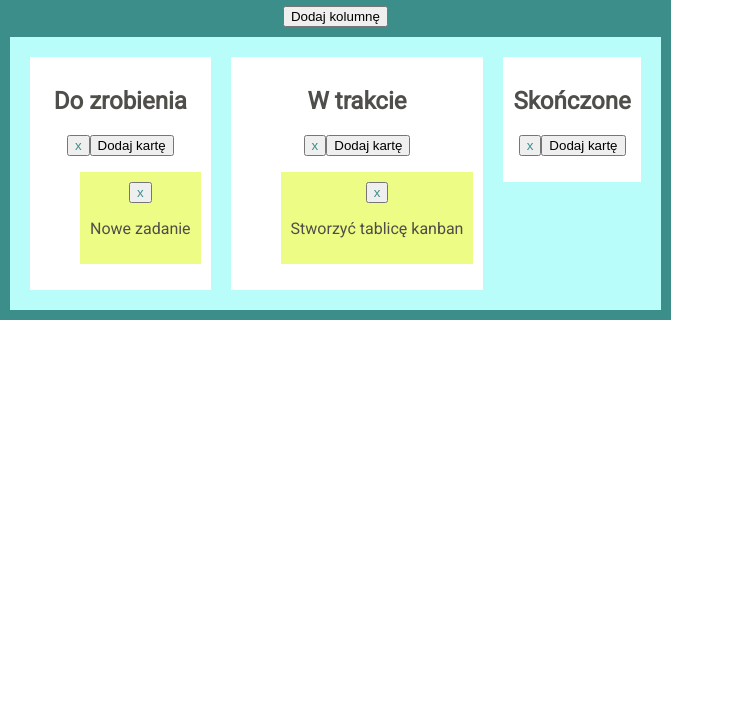
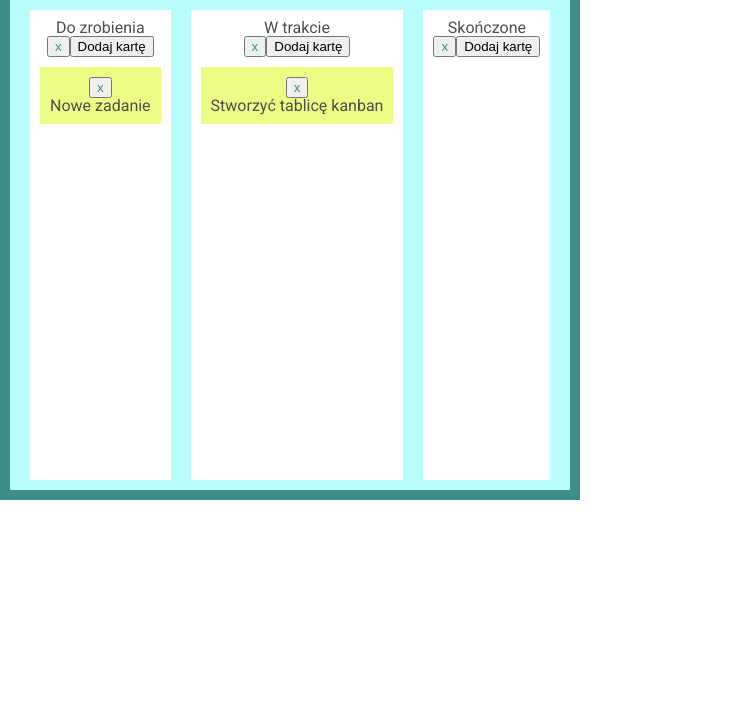
Before and after one commit to KarolinaSze/my_new_project_16_kanban, a plain HTML site: page index.html in a window 1280 px wide. Shown: the part 85-800 px from the top of the page, without its empty margins (0-734 px from the left). Drawn offline with nearby package versions, Linux system fonts and the light colour scheme.

Commit message:
changes reset css

```diff
--- a/css/style.css
+++ b/css/style.css
@@ -1,7 +1,49 @@
-@import url("https://fonts.googleapis.com/css?family=Roboto");
+html, body, div, span, applet, object, iframe,
+h1, h2, h3, h4, h5, h6, p, blockquote, pre,
+a, abbr, acronym, address, big, cite, code,
+del, dfn, em, img, ins, kbd, q, s, samp,
+small, strike, strong, sub, sup, tt, var,
+b, u, i, center,
+dl, dt, dd, ol, ul, li,
+fieldset, form, label, legend,
+table, caption, tbody, tfoot, thead, tr, th, td,
+article, aside, canvas, details, embed,
+figure, figcaption, footer, header, hgroup,
+menu, nav, output, ruby, section, summary,
+time, mark, audio, video {
+  margin: 0;
+  padding: 0;
+  border: 0;
+  font-size: 100%;
+  font: inherit;
+  vertical-align: baseline;
+}
+/* HTML5 display-role reset for older browsers */
+article, aside, details, figcaption, figure,
+footer, header, hgroup, menu, nav, section {
+  display: block;
+}
+body {
+  line-height: 1;
+}
+ol, ul {
+  list-style: none;
+}
+blockquote, q {
+  quotes: none;
+}
+blockquote:before, blockquote:after,
+q:before, q:after {
+  content: '';
+  content: none;
+}
+table {
+  border-collapse: collapse;
+  border-spacing: 0;
+}
 
 * {
-    box-sizing:border-box;
+  box-sizing:border-box;
 }
 
 body {
@@ -26,10 +68,12 @@ body {
     display: inline-block;
     float: left;
     margin: 0 auto;
+    height: 500px;
 }
 
 h1 {
     color: #fff;
+    font-size: 24px;
 }
 
 .create-column {
@@ -49,6 +93,7 @@ h1 {
     float: left;
     margin: 10px;
     padding: 10px;
+    height: 470px;
 }
 
 .card {
```
